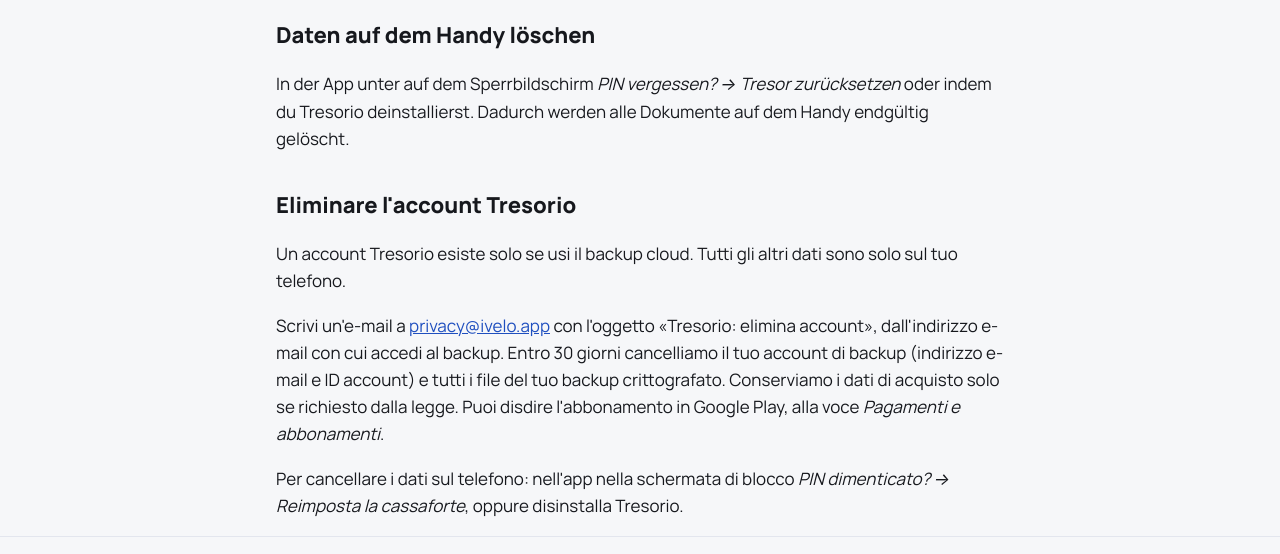
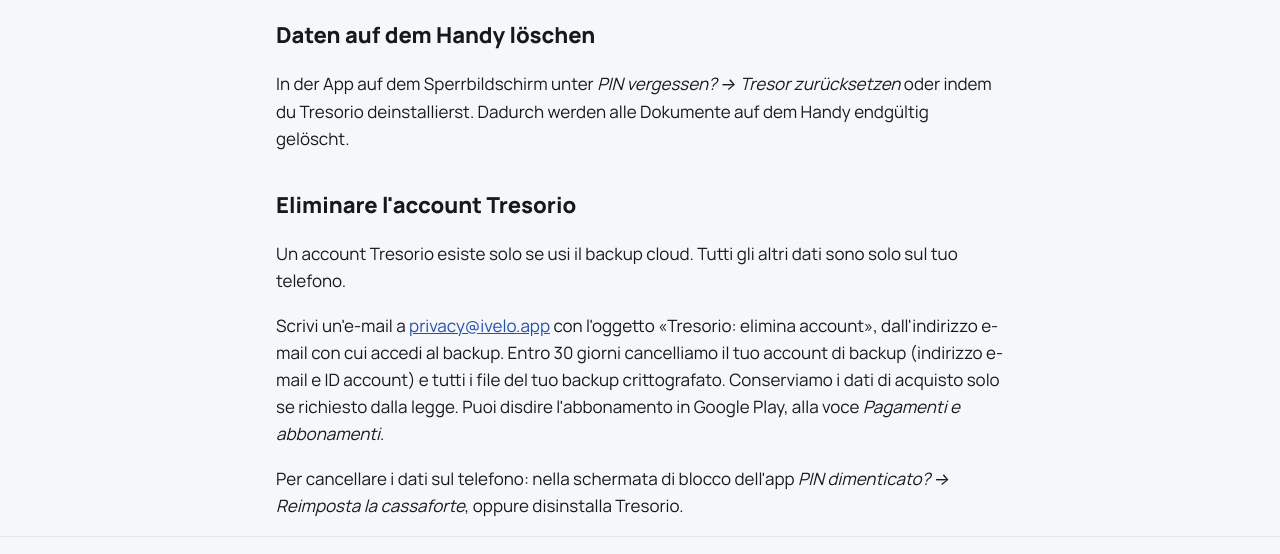
Before and after one commit to jerryMittich/ivelo-website, a plain HTML site: page tresorio/konto-loeschen/index.html in a window 1280 px wide. Shown: the part 538-1092 px from the top of the page. Drawn offline with Linux system fonts and the light colour scheme.

Commit message:
Konto löschen: Formulierung

```diff
--- a/tresorio/konto-loeschen/index.html
+++ b/tresorio/konto-loeschen/index.html
@@ -29,13 +29,13 @@
     <p>Daten zu Käufen bewahren wir nur auf, soweit das Gesetz es verlangt (z. B. steuerliche Aufbewahrungspflichten). Ein Abo kündigst du in Google Play unter <em>Zahlungen &amp; Abos</em>.</p>
 
     <h2>Daten auf dem Handy löschen</h2>
-    <p>In der App unter auf dem Sperrbildschirm <em>PIN vergessen? → Tresor zurücksetzen</em> oder indem du Tresorio deinstallierst. Dadurch werden alle Dokumente auf dem Handy endgültig gelöscht.</p>
+    <p>In der App auf dem Sperrbildschirm unter <em>PIN vergessen? → Tresor zurücksetzen</em> oder indem du Tresorio deinstallierst. Dadurch werden alle Dokumente auf dem Handy endgültig gelöscht.</p>
 
     <h2 lang="it">Eliminare l'account Tresorio</h2>
     <div lang="it">
       <p>Un account Tresorio esiste solo se usi il backup cloud. Tutti gli altri dati sono solo sul tuo telefono.</p>
       <p>Scrivi un'e-mail a <a href="mailto:privacy@ivelo.app?subject=Tresorio%3A%20elimina%20account">privacy@ivelo.app</a> con l'oggetto «Tresorio: elimina account», dall'indirizzo e-mail con cui accedi al backup. Entro 30 giorni cancelliamo il tuo account di backup (indirizzo e-mail e ID account) e tutti i file del tuo backup crittografato. Conserviamo i dati di acquisto solo se richiesto dalla legge. Puoi disdire l'abbonamento in Google Play, alla voce <em>Pagamenti e abbonamenti</em>.</p>
-      <p>Per cancellare i dati sul telefono: nell'app nella schermata di blocco <em>PIN dimenticato? → Reimposta la cassaforte</em>, oppure disinstalla Tresorio.</p>
+      <p>Per cancellare i dati sul telefono: nella schermata di blocco dell'app <em>PIN dimenticato? → Reimposta la cassaforte</em>, oppure disinstalla Tresorio.</p>
     </div>
   </main>
 
```
